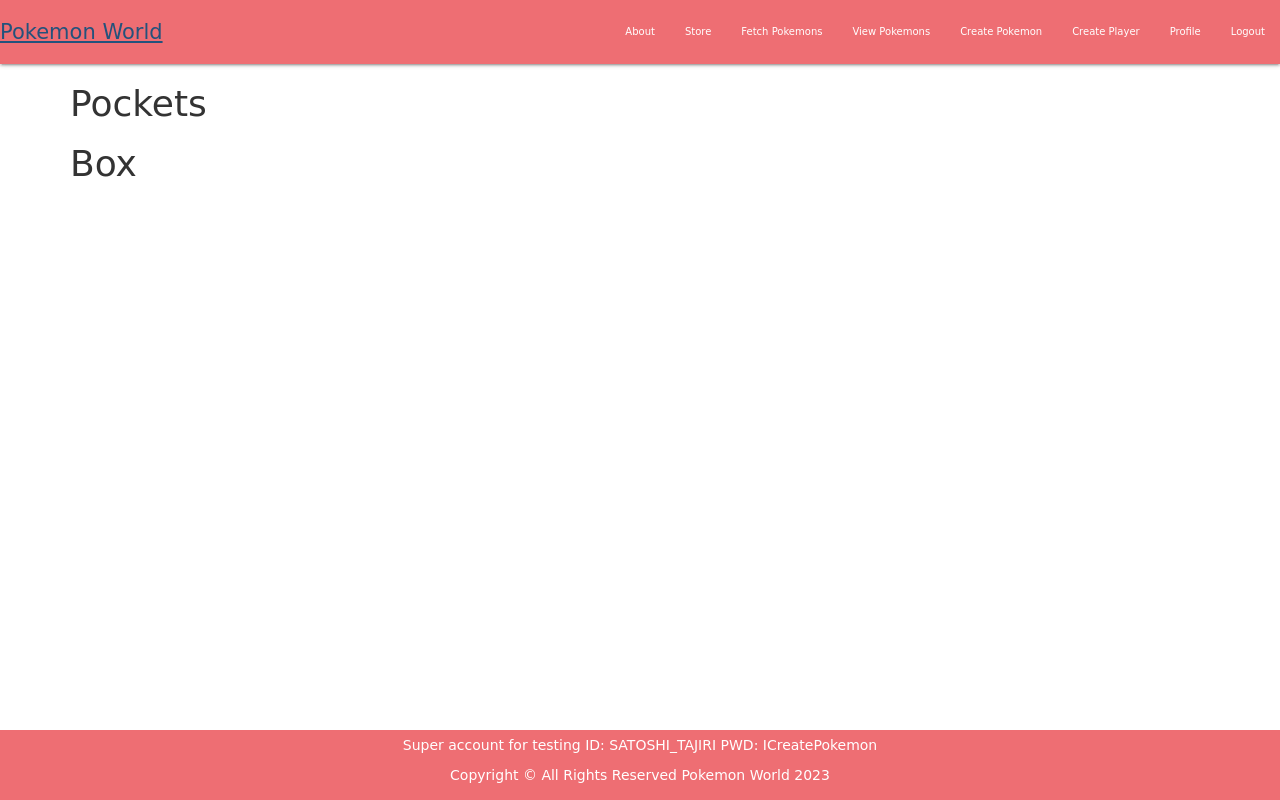
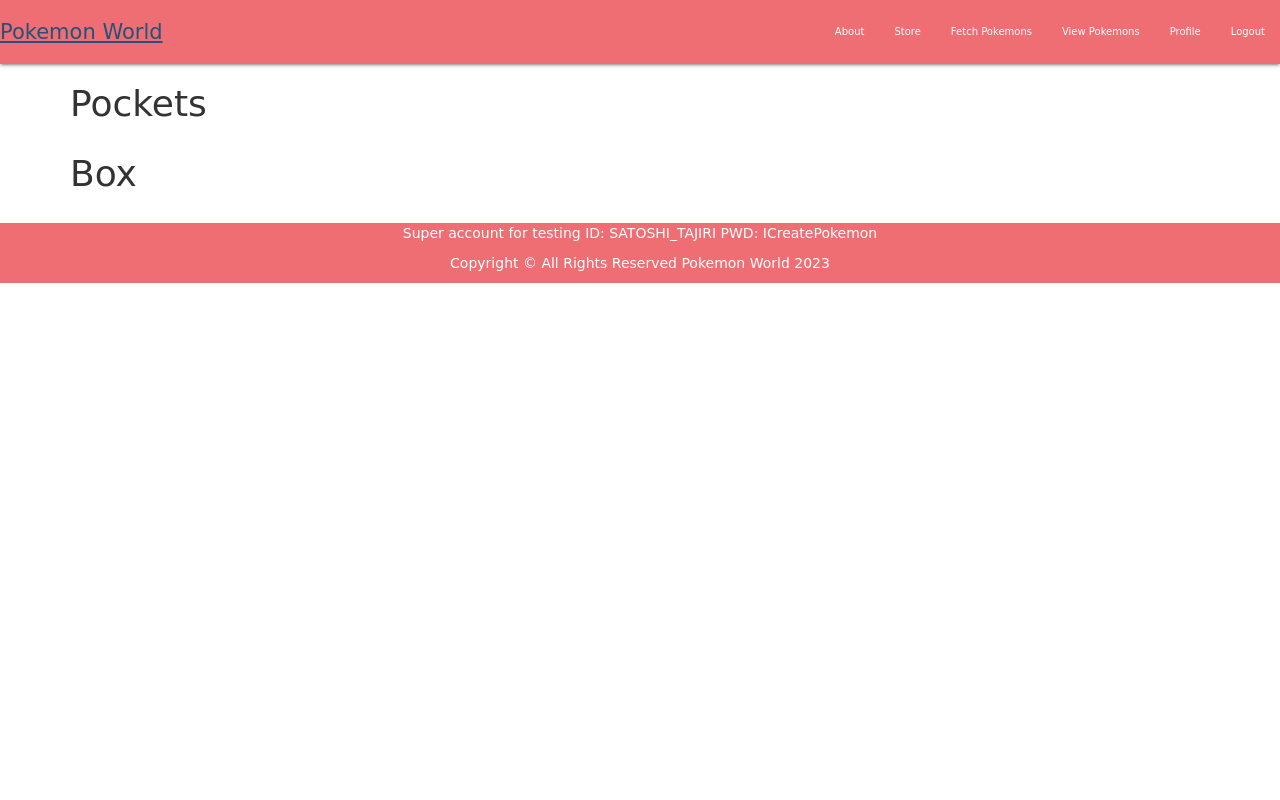
Before and after one commit to AlanChu61/Pokemon_World, a Django app: page /pokemons/ in a window 1280 px wide. Run offline with Django 4.2, Linux system fonts and the light colour scheme; the visitor is signed in with stand-in values (Sample User, id 1); data that the repository does not hold is empty; some libraries are stand-ins or nearby versions; some web fonts are replaced.

Commit message:
css + reorg

```diff
--- a/main_app/models.py
+++ b/main_app/models.py
@@ -8,6 +8,8 @@ default_items = {'thunder-stone': 1}
 
 class Player(models.Model):
     name = models.CharField(max_length=100)
+    img = models.CharField(
+        max_length=250, default="https://www.kocpc.com.tw/wp-content/uploads/2016/09/1473059862-1058abae0dc372f4432cbea7fa123512.jpg")
     money = models.IntegerField(default=5000)
     items = models.JSONField(default=default_items)
     ownedby = models.ForeignKey(User, on_delete=models.CASCADE)
--- a/main_app/static/css/style.css
+++ b/main_app/static/css/style.css
@@ -7,11 +7,14 @@ body {
 *{
     font-family: 'Cute Font', cursive;
 }
+p.detail-font{
+font-size:12px;
+}
 .page-footer {
-    position: fixed;
+    position: relative;
     bottom: 0;
     width: 100%;
-    padding: 5px;
+    padding: 0;
     text-align: center;
   }
 
@@ -23,3 +26,42 @@ body {
     justify-content: center;
     align-items: center;
   }
+  img.player-img {
+    width: 100%;
+    height: 100%;
+    border: 25px;
+    justify-content: center;
+    align-items: center;
+  }
+
+ .pokemon-img, .player-pokemon-img {
+    display: flex;
+    width: 100%;
+    height: 100%;
+    justify-content: center;
+    align-items: center;
+  }
+  .player-item-img
+  {
+    display: flex;
+    width: 60%;
+    height: 60%;
+    text-align: center;
+    justify-content: center;
+    align-items: center;
+  }
+  button.btn-xsmall{
+    font-size: 10px;
+    padding: 0px;
+    margin: 0px;
+    background-color: chartreuse;
+    border-radius: 5px;
+  }
+
+  .item-card,.pokemon-card{
+    display: flex;
+    flex-direction: column;
+    align-items: center;
+    justify-content: center;
+    text-align: center;
+  }
--- a/main_app/templates/base.html
+++ b/main_app/templates/base.html
@@ -32,21 +32,22 @@
           <li>
             <a href="{% url 'store' %}">Store</a>
         </li>
-          {% if user.is_authenticated %}
+
             <li>
               <a href="{% url 'fetch_pokemons' %}">Fetch Pokemons</a>
           </li>
-
+          {% if user.is_authenticated %}
             <li>
                 <a href="{% url 'pokemons_view' %}">View Pokemons</a>
             </li>
-
+            {% if user.username == "SATOSHI_TAJIRI" %}
             <li>
               <a href="{% url 'pokemon_create' %}">Create Pokemon</a>
             </li>
-            <li>
+            {% endif %}
+            <!-- <li>
               <a href="{% url 'player_create' %}">Create Player</a>
-            </li>
+            </li> -->
             <li>
               <a href="{% url 'player_profile' %}">Profile</a>
             </li>
--- a/main_app/templates/home.html
+++ b/main_app/templates/home.html
@@ -9,4 +9,7 @@
     src="https://www.pockettactics.com/wp-content/sites/pockettactics/2023/01/Pok%C3%A9mon-wallpapers-5.jpg"
   />
 </a>
+<h2>
+  Click the image above to learn more!
+</h2>
 {% endblock %}
--- a/main_app/templates/player/player_form.html
+++ b/main_app/templates/player/player_form.html
@@ -5,9 +5,7 @@
 {% block content %}
 <form action="{% url 'player_create' %}" method="POST">
   {% csrf_token %}
-  <table>
-    {{ form.as_table }}
-  </table>
+  {{ form.as_p }}
   <input type="submit" value="Submit" class="btn blue" />
 </form>
 {% endblock %}
--- a/main_app/templates/pokemons/pokemon_confirm_delete.html
+++ b/main_app/templates/pokemons/pokemon_confirm_delete.html
@@ -2,9 +2,7 @@
 <title>Release {{pokemon.name}}</title>
 {% endblock %} {% block content %}
 <h4>Are you sure you want to Release {{pokemon.name}} ?</h4>
-Here shows the details of the pokemon...
-{{pokemon.name}} has been with you since {{pokemon.created_at}}.
-It is xxxx days. You can get it back by going to the pokemon center.
+{{pokemon.name}} has been with you since {{pokemon.ownedat}}.
 <form method="POST">
   {% csrf_token %}
   <input type="submit" value="Yes - Release {{pokemon.name}}" class="btn" />
--- a/main_app/templates/pokemons/pokemons_view.html
+++ b/main_app/templates/pokemons/pokemons_view.html
@@ -5,48 +5,56 @@
 {% block content %}
 <body>
    <h1>Pockets</h1>
+
+   <div class="row">
     {% for pokemon in pokemons %}
     {% if pokemon.in_pocket %}
-    <div class="card">
+    <div class="col s4 card">
+            <a href="{% url 'pokemon_detail' pokemon.id %}">
+                <img class="pokemon-img" src="{{ pokemon.img }}" alt="{{pokemon.name}}'s">
+            </a>
                 <div class="card-content">
-            <a href="{% url 'pokemon_detail' pokemon.id %}">
-                <img src="{{ pokemon.img }}" alt="{{pokemon.name}}'s" width="100" height="100">
-            </a>
-                <div class="card-title">
-                <p>Name: {{ pokemon.name }} </p>
+                <p>{{ pokemon.name }}</p>
                 <p>Level: {{ pokemon.level }}</p>
-                <p>Owned Since: {{pokemon.ownedat}} </p>
+                <p class="detail-words">Owned Since: {{pokemon.ownedat}} </p>
+            </div>
         <div class="card-action">
                      <form action="{% url 'pokemon_pocket_box' pokemon.id %}" method="post">
                         {% csrf_token %}
-                        <button type="submit">Storage</button>
+                        <button class="green" type="submit">Storage</button>
                     </form>
-                    <a href="{% url 'pokemon_release' pokemon.id %}">Release</a>
+                    <a href="{% url 'pokemon_release' pokemon.id %}"><button class="red">Release</button></a>
                   </div>
+
     </div>
+   {% endif %}{% endfor %}
 </div>
-</div>{% endif %}{% endfor %}
     <h1>Box</h1>
+    <div class="row">
         {% for pokemon in pokemons %}
-   {% if not pokemon.in_pocket %}<div class="card">
+        {% if not pokemon.in_pocket %}
+        <div class="col s4 card">
+                <a href="{% url 'pokemon_detail' pokemon.id %}">
+                    <img class="pokemon-img" src="{{ pokemon.img }}" alt="{{pokemon.name}}'s">
+                </a>
                     <div class="card-content">
-            <a href="{% url 'pokemon_detail' pokemon.id %}">
-                <img src="{{ pokemon.img }}" alt="{{pokemon.name}}'s" width="100" height="100">
-            </a>
-                <div class="card-title">
-                <p>Name: {{ pokemon.name }} </p>
+                    <p>{{ pokemon.name }}</p>
                     <p>Level: {{ pokemon.level }}</p>
-                <p>Owned Since: {{pokemon.ownedat}} </p>
+                    <p class="detail-words">Owned Since: {{pokemon.ownedat}} </p>
+                </div>
                 <div class="card-action">
                     <form action="{% url 'pokemon_pocket_box' pokemon.id %}" method="post">
                         {% csrf_token %}
-                        <button type="submit">WithMe</button>
+                        <button class="yellow" type="submit">With me</button>
                     </form>
-                    <a href="{% url 'pokemon_release' pokemon.id %}">Release</a>
+                    <a href="{% url 'pokemon_release' pokemon.id %}"><button class="red">Release</button></a>
+
                   </div>
-          </div>
-    </div>
+
         </div>
        {% endif %}{% endfor %}
+    </div>
+
+
 </body>
 {% endblock %}
--- a/main_app/urls.py
+++ b/main_app/urls.py
@@ -25,8 +25,8 @@ urlpatterns = [
          views.add_feeding, name='add_feeding'),
     path('accounts/signup/', views.signup, name='signup'),
 
-    path('player/create', views.PlayerCreate.as_view(), name='player_create'),
-    path('player/profile', views.player_profile, name='player_profile'),
+    path('player/create/', views.PlayerCreate.as_view(), name='player_create'),
+    path('player/profile/', views.player_profile, name='player_profile'),
 
     path('fetch_store/', views.store, name='store'),
     path('fetch_store/purchase.', views.store_purchase, name='store_purchase'),
--- a/main_app/views.py
+++ b/main_app/views.py
@@ -22,6 +22,7 @@ def pokemons_view(request):
     return render(request, 'pokemons/pokemons_view.html', {'pokemons': pokemons, 'title': 'View Your Pokemons'})
 
 
+@login_required
 def pokemon_detail(request, pokemon_id):
     feeding_form = FeedingForm()
     pokemon = Pokemon.objects.get(id=pokemon_id)
@@ -30,6 +31,7 @@ def pokemon_detail(request, pokemon_id):
     return render(request, 'pokemons/pokemon_detail.html', {'pokemon': pokemon, 'title': 'Pokemon Detail', 'user': request.user, 'feeding_form': feeding_form})
 
 
+@login_required
 def level_up(request, pokemon_id):
     pokemon = Pokemon.objects.get(id=pokemon_id)
     if request.method == 'POST':
@@ -39,8 +41,8 @@ def level_up(request, pokemon_id):
 
 def pokemon_pocket_box(request, pokemon_id):
     pokemon = Pokemon.objects.get(id=pokemon_id)
-    print(pokemon.name)
-    print(pokemon.in_pocket)
+    # print(pokemon.name)
+    # print(pokemon.in_pocket)
     if request.method == 'POST':
         if pokemon.in_pocket:
             pokemon.in_pocket = False
@@ -110,7 +112,7 @@ def capture_pokemon(request, pokemon_id):
     new_pokemon = CapturePokemonForm(
         {'pokemon_id': capture_pokemon_id, 'name': name, 'level': level, 'img': img, 'ownedby': ownedby,  'in_pocket': in_pocket, "evolve_chains": evolve_chains})
     new_pokemon.save()
-    return redirect('fetch_pokemons')
+    return redirect('/pokemons/')
 
 
 class PokemonCreate(CreateView):
@@ -186,6 +188,14 @@ def store(request):
     return render(request, 'store/store_view.html', {'title': 'Store', 'items': items})
 
 
+def fetch_item_img(name):
+    url = f'https://pokeapi.co/api/v2/item/{name}/'
+    response = requests.get(url)
+    data = response.json()
+    img = data['sprites']['default']
+    return img
+
+
 def fetch_item(name, url):
     # https://pokeapi.co/api/v2/item/80/
     response = requests.get(url)
@@ -205,7 +215,7 @@ def store_purchase(request):
         player = Player.objects.get(ownedby=request.user)
         item_name = request.POST.get('name')
         item_cost = request.POST.get('cost')
-        print(item_name, item_cost)
+        # print(item_name, item_cost)
         try:
             item_cost = int(item_cost)
         except (TypeError, ValueError):
@@ -220,7 +230,7 @@ def store_purchase(request):
 class PlayerCreate(CreateView):
     model = Player
     fields = ("name", "money")
-    success_url = "player/player_profile.html"
+    success_url = "/player/profile"
     template_name = "player/player_form.html"
 
     def form_valid(self, form):
@@ -229,13 +239,24 @@ class PlayerCreate(CreateView):
 
 
 def player_profile(request):
-    player = Player.objects.get(ownedby=request.user)
+    try:
+        player = Player.objects.get(ownedby=request.user)
+    except Player.DoesNotExist:
+        player = None
+
+    if player == None:
+        return redirect('player_create')
     pokemons = Pokemon.objects.filter(ownedby=request.user)
     pokemons_count = pokemons.count()
-    items = {}
-    for item, qty in player.items.items():
-        items[item] = qty
-    # print(items)
+    items = []
+
+    # print(player.items)
+    for name, qty in player.items.items():
+        item = {}
+        item["name"] = name
+        item["qty"] = qty
+        item["img"] = fetch_item_img(name)
+        items.append(item)
     pokemons_in_pocket = Pokemon.objects.filter(
         ownedby=request.user, in_pocket=True)
     return render(request, 'player/player_profile.html', {'player': player,  'pokemons': pokemons, 'pokemon_count': pokemons_count,
```
Also changed, not shown: main_app/templates/about.html (+4 -4 lines), main_app/templates/player/player_profile.html (+27 -12 lines), main_app/templates/pokemons/fetch_pokemons.html (+7 -2 lines), main_app/templates/pokemons/pokemon_detail.html (+9 -11 lines), main_app/templates/store/store_view.html (+6 -2 lines), main_app/migrations/0022_player_img.py (added). Lines whose indentation alone changed are shown as unchanged.
